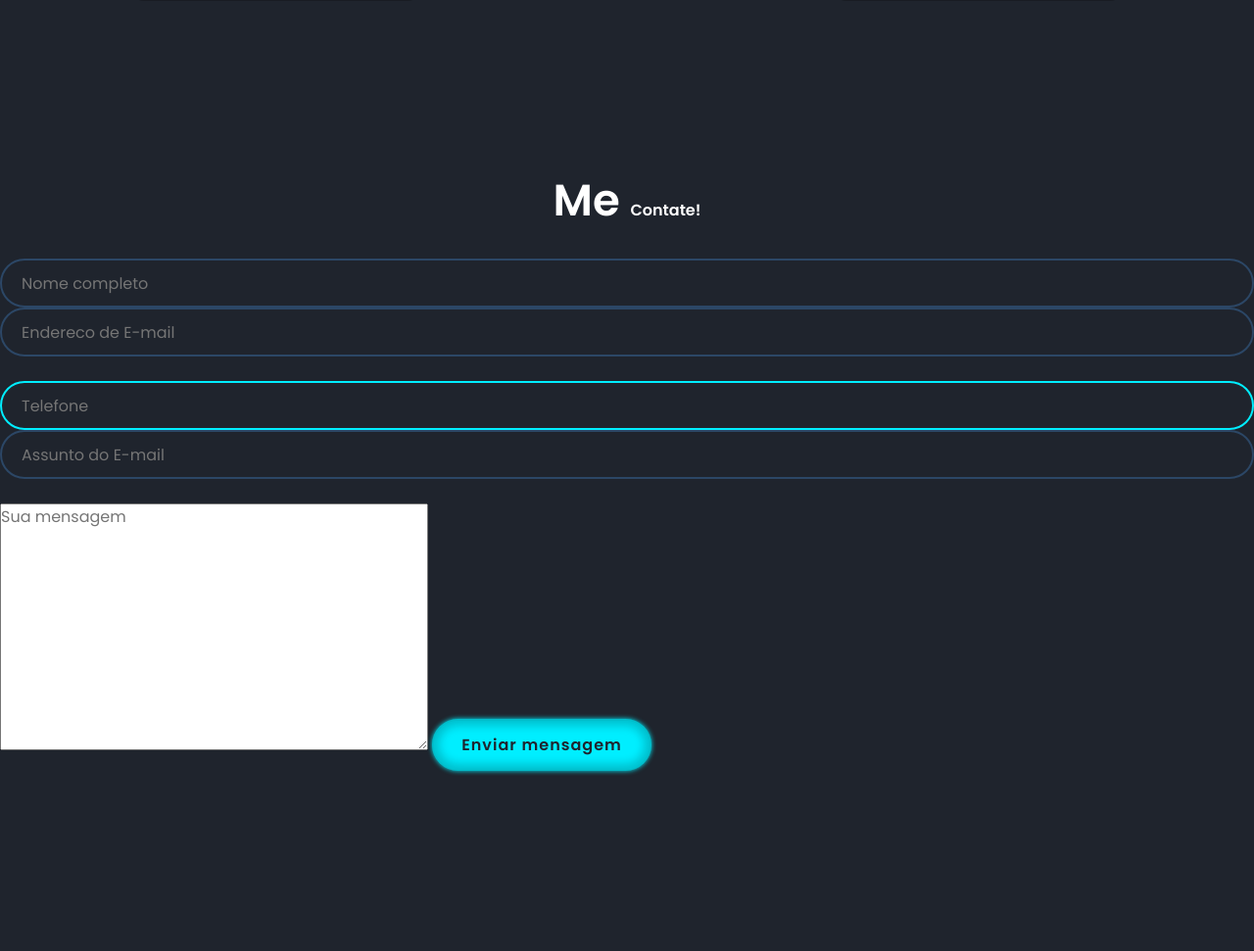
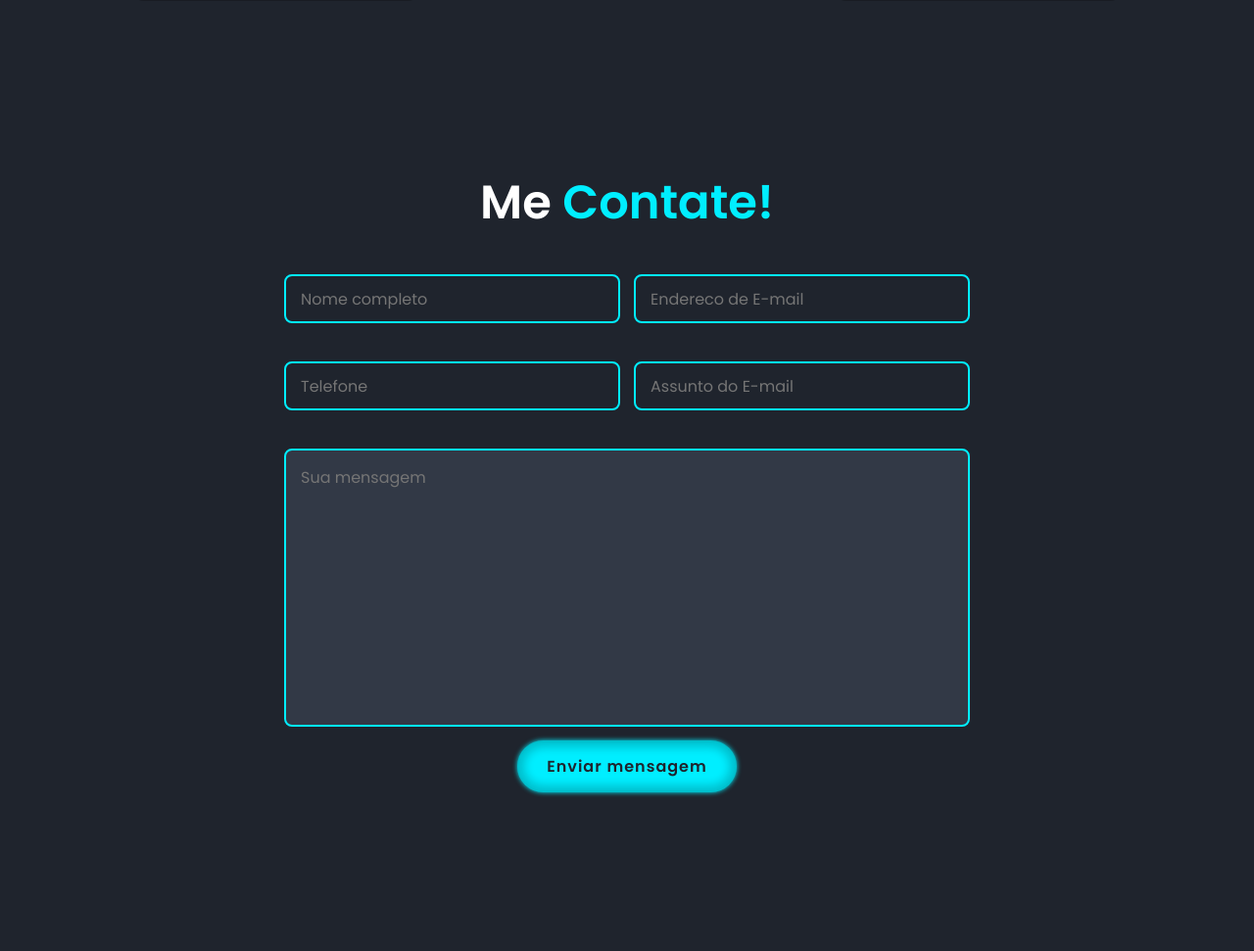
Before and after one commit to marcosorlando/personal, a PHP site: page / in a window 1280 px wide. Shown: the part 2279-3250 px from the top of the page at 98% size. Run offline with PHP 8.4, Linux system fonts and the light colour scheme; some web fonts are replaced.

Commit message:
comitando alteracoes minha branch

```diff
--- a/_css/style.css
+++ b/_css/style.css
@@ -441,6 +441,49 @@ section {
     text-align: center;
     font-size: 4.5rem;
 }
+.contact form{
+    max-width: 70rem;
+    text-align: center;
+    margin: 1rem auto 3rem;
+}
+
+.contact form .input-box{
+    display: flex;
+    justify-content: space-between;
+    flex-wrap: wrap;
+}
+
+.contact form .input-box input,
+.contact form textarea{
+    width: 100%;
+    padding: 1.5rem;
+    font-size: 1.6rem;
+    color: var(--text-color);
+    background: var(--second-bg-color);
+    border-radius: .8rem;
+    border: 2px  solid var(--first-color);
+    margin: .7rem 0 ;
+}
+
+.contact form .input-box input{
+    width: 49%;
+}
+
+.contact form textarea{
+    resize: none;
+}
+
+.contact h2{
+    margin-bottom: 3rem;
+    font-size: 3em;
+    text-align: center;
+    color: var(--text-color);
+}
+
+.contact  h2 > span {
+    color: var(--first-color);
+    font-size: 1em;
+}
 
 
 /*.#########################
```
